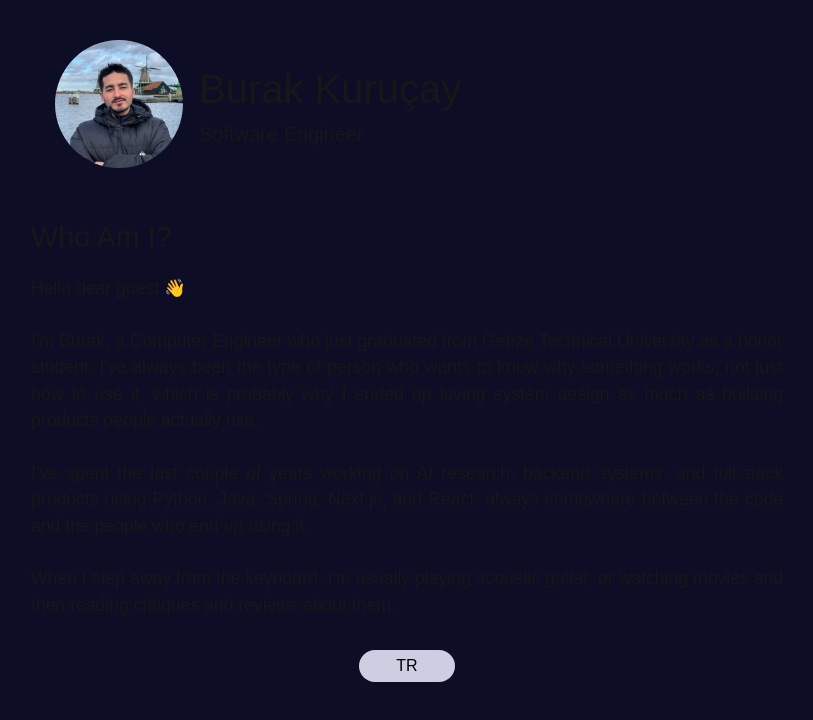
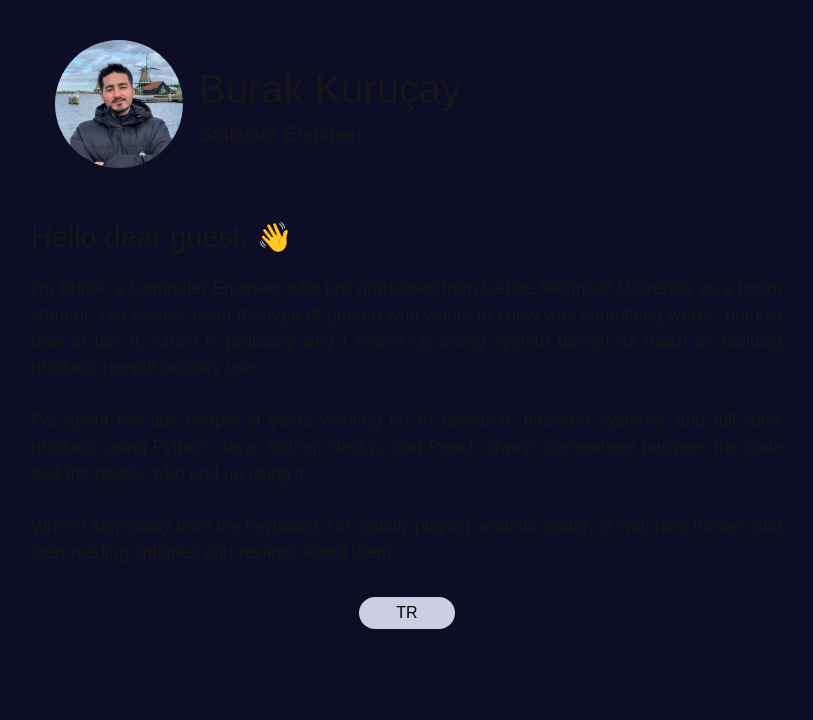
Before and after one commit to 214X/211-journal, a Next.js app in the folder frontend/211-journal/: page /en in a window 1280 px wide. Shown: the top 720 px of the page, without its empty margins (233-1046 px from the left). Built offline with nearby package versions, Linux system fonts and the light colour scheme.

Commit message:
HomePage content be arranged..

```diff
--- a/frontend/211-journal/components/HomePage/HomePage.module.css
+++ b/frontend/211-journal/components/HomePage/HomePage.module.css
@@ -48,7 +48,7 @@
     flex-direction: column;
 }
 
-.aboutMeTitle {
+.introductoryLine {
     font-size: 1.8rem;
     padding: 1rem 0rem 1rem 0rem;
 }
--- a/frontend/211-journal/components/HomePage/HomePage.tsx
+++ b/frontend/211-journal/components/HomePage/HomePage.tsx
@@ -37,14 +37,13 @@ export default async function HomePage() {
 
                     {/* About Me Section */}
                     <section className={styles.aboutMeSection}>
-                        <h1 className={styles.aboutMeTitle}>
-                            {t.aboutTitle}
+                        <h1 className={styles.introductoryLine}>
+                            {t.introductoyLine}
                         </h1>
                         <p className={styles.aboutMeText}>
                             {t.aboutParagraph1}<br/><br/>
                             {t.aboutParagraph2}<br/><br/>
-                            {t.aboutParagraph3}<br/><br/>
-                            {t.aboutParagraph4}
+                            {t.aboutParagraph3}
                         </p>
                     </section>
 
--- a/frontend/211-journal/components/HomePage/homePageContent.json
+++ b/frontend/211-journal/components/HomePage/homePageContent.json
@@ -2,19 +2,17 @@
     "tr": {
         "name": "Burak Kuruçay",
         "jobTitle": "Yazılım Mühendisi",
-        "aboutTitle": "Ben Kimim?",
-        "aboutParagraph1": "Merhaba değerli ziyaretçi 👋.",
-        "aboutParagraph2": "Ben Burak, Gebze Teknik Üniversitesi'nden onur öğrencisi olarak yeni mezun olmuş bir Bilgisayar Mühendisi'yim. Her zaman bir şeyin sadece nasıl kullanılacağını değil, neden çalıştığını anlamak isteyen biri oldum; bu da beni sistem tasarımını, insanların gerçekten kullandığı ürünler geliştirmek kadar sevmeye yöneltti.",
-        "aboutParagraph3": "Son birkaç yılımı Python, Java, Spring, Next.js ve React kullanarak yapay zeka araştırmaları, backend sistemleri ve full-stack ürünler üzerinde çalışarak geçirdim; her zaman kodla, o kodu kullanacak insanlar arasında bir yerde oldum.",
-        "aboutParagraph4": "Klavyeden uzaklaştığımda genelde akustik gitar çalıyorum, ya da film izleyip ardından üzerine kritikler ve eleştiriler okuyorum."
+        "introductoyLine": "Merhaba değerli ziyaretçi, 👋",
+        "aboutParagraph1": "Ben Burak, Gebze Teknik Üniversitesi'nden onur öğrencisi olarak yeni mezun olmuş bir Bilgisayar Mühendisi'yim. Her zaman bir şeyin sadece nasıl kullanılacağını değil, neden çalıştığını anlamak isteyen biri oldum; bu da beni sistem tasarımını, insanların gerçekten kullandığı ürünler geliştirmek kadar sevmeye yöneltti.",
+        "aboutParagraph2": "Son birkaç yılımı Python, Java, Spring, Next.js ve React kullanarak yapay zeka araştırmaları, backend sistemleri ve full-stack ürünler üzerinde çalışarak geçirdim; her zaman kodla, o kodu kullanacak insanlar arasında bir yerde oldum.",
+        "aboutParagraph3": "Klavyeden uzaklaştığımda genelde akustik gitar çalıyorum, ya da film izleyip ardından üzerine kritikler ve eleştiriler okuyorum."
     },
     "en": {
         "name": "Burak Kuruçay",
         "jobTitle": "Software Engineer",
-        "aboutTitle": "Who Am I?",
-        "aboutParagraph1": "Hello dear guest 👋.",
-        "aboutParagraph2": "I'm Burak, a Computer Engineer who just graduated from Gebze Technical University as a honor student. I've always been the type of person who wants to know why something works, not just how to use it, which is probably why I ended up loving system design as much as building products people actually use.",
-        "aboutParagraph3": "I've spent the last couple of years working on AI research, backend systems, and full-stack products using Python, Java, Spring, Next.js, and React, always somewhere between the code and the people who end up using it.",
-        "aboutParagraph4": "When I step away from the keyboard, I'm usually playing acoustic guitar, or watching movies and then reading critiques and reviews about them."
+        "introductoyLine": "Hello dear guest, 👋",
+        "aboutParagraph1": "I'm Burak, a Computer Engineer who just graduated from Gebze Technical University as a honor student. I've always been the type of person who wants to know why something works, not just how to use it, which is probably why I ended up loving system design as much as building products people actually use.",
+        "aboutParagraph2": "I've spent the last couple of years working on AI research, backend systems, and full-stack products using Python, Java, Spring, Next.js, and React, always somewhere between the code and the people who end up using it.",
+        "aboutParagraph3": "When I step away from the keyboard, I'm usually playing acoustic guitar, or watching movies and then reading critiques and reviews about them."
     }
 }
```
